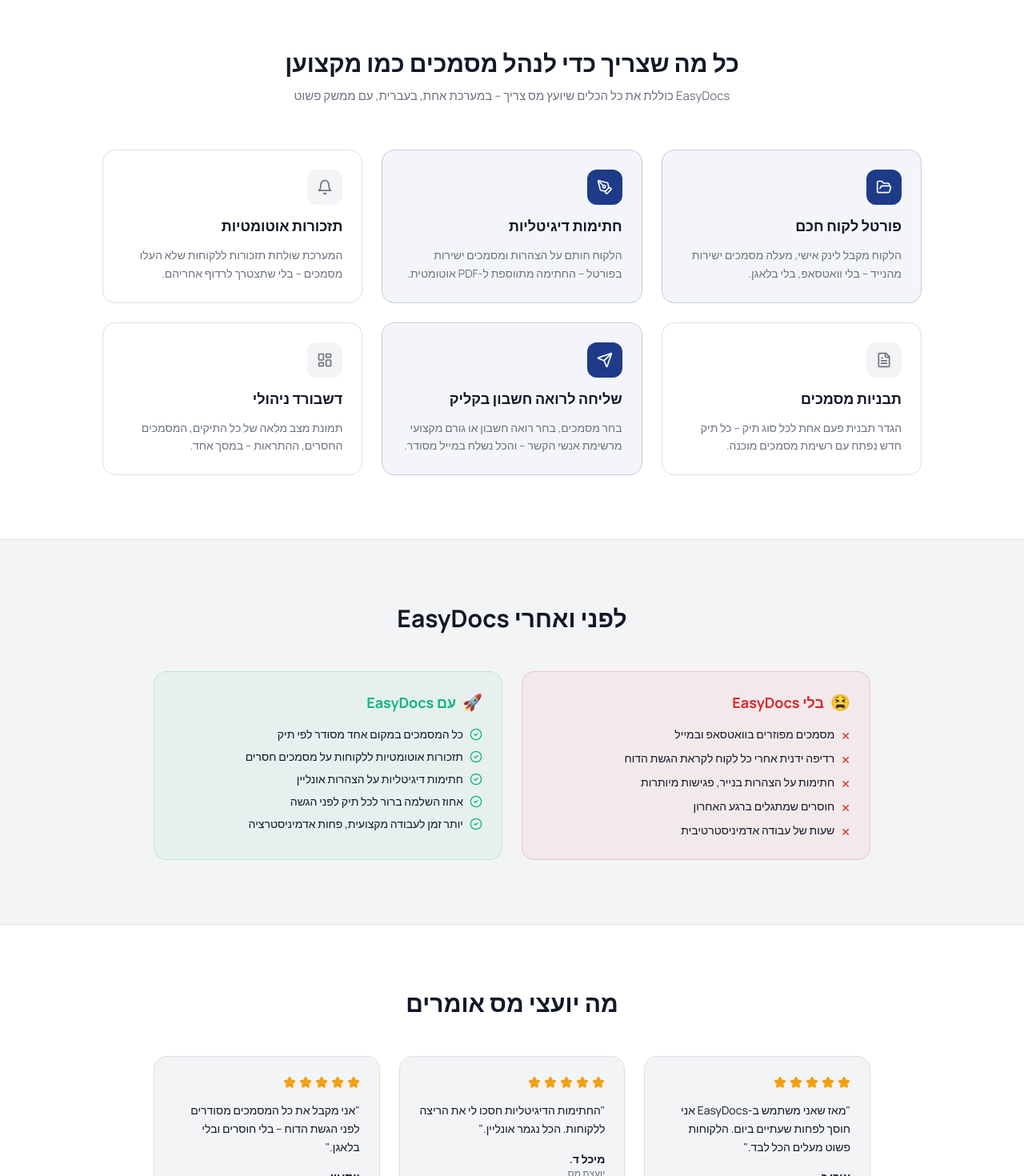
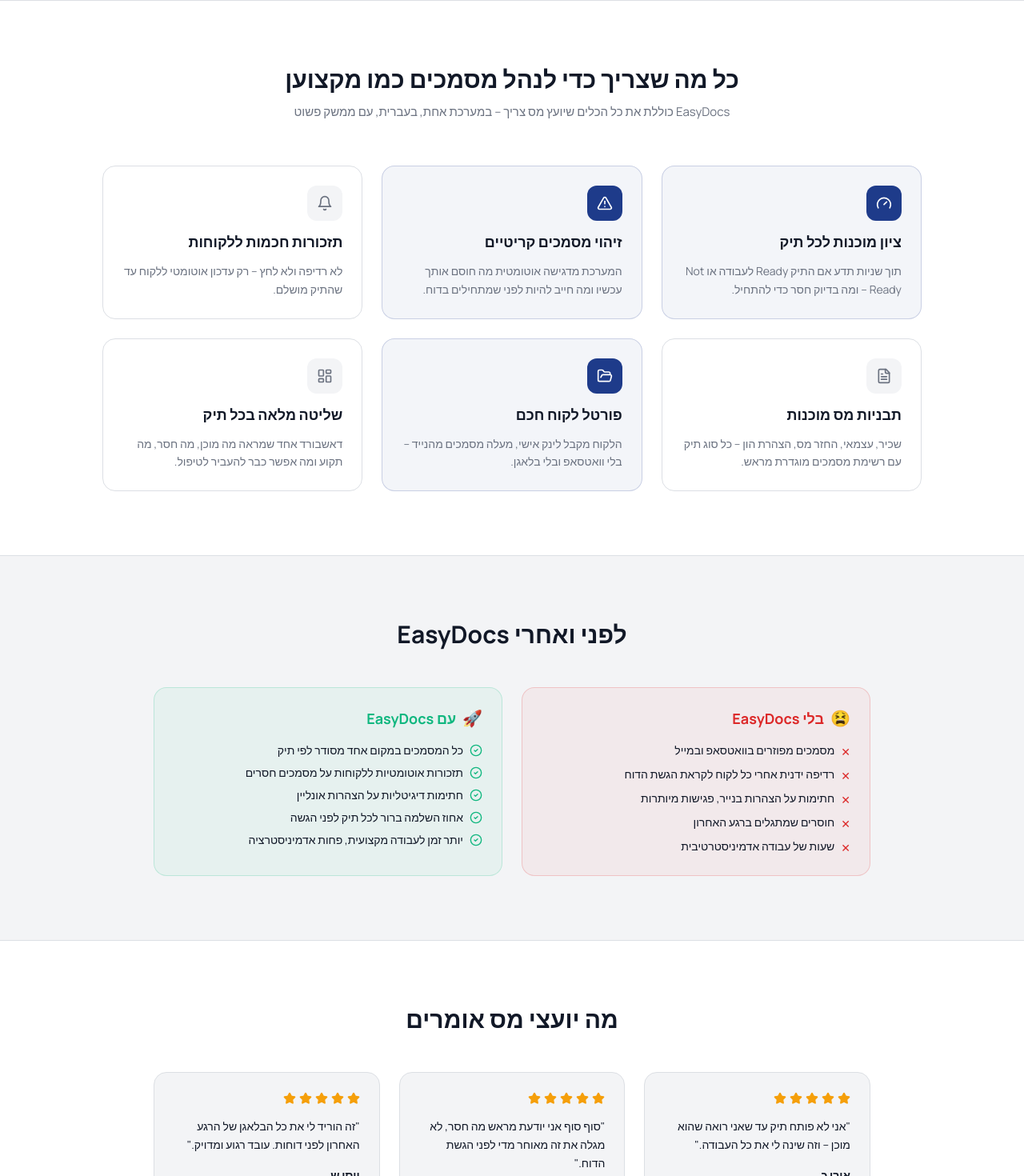
Before and after one commit to libbygel/easyDocs, a React (Vite) app: page /landing in a window 1280 px wide. Shown: the part 2329-3799 px from the top of the page at 80% size. Built offline with nearby package versions, Linux system fonts and the light colour scheme; the HTML template or start-up script is replaced by a standard one.

Commit message:
Changes
Co-authored-by: dvorag-cloud <154791941+dvorag-cloud@users.noreply.github.com>

```diff
--- a/src/pages/LandingPage.tsx
+++ b/src/pages/LandingPage.tsx
@@ -4,58 +4,58 @@ import { Button } from "@/components/ui/button";
 import {
   FileText, Send, Bell, PenTool, Users, FolderOpen,
   CheckCircle2, ArrowLeft, Shield, Zap, Clock, Star,
-  ChevronDown, Smartphone, LayoutDashboard, Play
+  ChevronDown, Smartphone, LayoutDashboard, Play, Gauge, AlertTriangle
 } from "lucide-react";
 
 const features = [
   {
-    icon: FolderOpen,
-    title: "פורטל לקוח חכם",
-    desc: "הלקוח מקבל לינק אישי, מעלה מסמכים ישירות מהנייד – בלי וואטסאפ, בלי בלאגן.",
+    icon: Gauge,
+    title: "ציון מוכנות לכל תיק",
+    desc: "תוך שניות תדע אם התיק Ready לעבודה או Not Ready – ומה בדיוק חסר כדי להתחיל.",
     highlight: true,
   },
   {
-    icon: PenTool,
-    title: "חתימות דיגיטליות",
-    desc: "הלקוח חותם על הצהרות ומסמכים ישירות בפורטל – החתימה מתווספת ל-PDF אוטומטית.",
+    icon: AlertTriangle,
+    title: "זיהוי מסמכים קריטיים",
+    desc: "המערכת מדגישה אוטומטית מה חוסם אותך עכשיו ומה חייב להיות לפני שמתחילים בדוח.",
     highlight: true,
   },
   {
     icon: Bell,
-    title: "תזכורות אוטומטיות",
-    desc: "המערכת שולחת תזכורות ללקוחות שלא העלו מסמכים – בלי שתצטרך לרדוף אחריהם.",
+    title: "תזכורות חכמות ללקוחות",
+    desc: "לא רדיפה ולא לחץ – רק עדכון אוטומטי ללקוח עד שהתיק מושלם.",
     highlight: false,
   },
   {
     icon: FileText,
-    title: "תבניות מסמכים",
-    desc: "הגדר תבנית פעם אחת לכל סוג תיק – כל תיק חדש נפתח עם רשימת מסמכים מוכנה.",
+    title: "תבניות מס מוכנות",
+    desc: "שכיר, עצמאי, החזר מס, הצהרת הון – כל סוג תיק עם רשימת מסמכים מוגדרת מראש.",
     highlight: false,
   },
   {
-    icon: Send,
-    title: "שליחה לרואה חשבון בקליק",
-    desc: "בחר מסמכים, בחר רואה חשבון או גורם מקצועי מרשימת אנשי הקשר – והכל נשלח במייל מסודר.",
+    icon: FolderOpen,
+    title: "פורטל לקוח חכם",
+    desc: "הלקוח מקבל לינק אישי, מעלה מסמכים מהנייד – בלי וואטסאפ ובלי בלאגן.",
     highlight: true,
   },
   {
     icon: LayoutDashboard,
-    title: "דשבורד ניהולי",
-    desc: "תמונת מצב מלאה של כל התיקים, המסמכים החסרים, ההתראות – במסך אחד.",
+    title: "שליטה מלאה בכל תיק",
+    desc: "דאשבורד אחד שמראה מה מוכן, מה חסר, מה תקוע ומה אפשר כבר להעביר לטיפול.",
     highlight: false,
   },
 ];
 
 const steps = [
-  { num: "1", title: "צור תבנית", desc: "הגדר אילו מסמכים דרושים לכל סוג תיק" },
-  { num: "2", title: "שלח לינק ללקוח", desc: "הלקוח מקבל לינק מאובטח להעלאת מסמכים" },
-  { num: "3", title: "נהל ואשר", desc: "עקוב, אשר או דחה מסמכים – הכל במקום אחד" },
+  { num: "1", title: "בחר תבנית מס", desc: "שכיר, עצמאי, החזר מס – רשימת המסמכים נטענת אוטומטית" },
+  { num: "2", title: "שלח לינק ללקוח", desc: "הלקוח מעלה מסמכים בעצמו, אתה מקבל התראה על כל פעולה" },
+  { num: "3", title: "התחל לעבוד רק כשמוכן", desc: "ציון המוכנות מראה לך בדיוק מתי התיק Ready להגשה" },
 ];
 
 const testimonials = [
-  { name: "אורי כ.", role: "יועץ מס", text: "מאז שאני משתמש ב-EasyDocs אני חוסך לפחות שעתיים ביום. הלקוחות פשוט מעלים הכל לבד." },
-  { name: "מיכל ד.", role: "יועצת מס", text: "החתימות הדיגיטליות חסכו לי את הריצה ללקוחות. הכל נגמר אונליין." },
-  { name: "יוסי ש.", role: "יועץ מס בכיר", text: "אני מקבל את כל המסמכים מסודרים לפני הגשת הדוח – בלי חוסרים ובלי בלאגן." },
+  { name: "אורי כ.", role: "יועץ מס", text: "אני לא פותח תיק עד שאני רואה שהוא מוכן – וזה שינה לי את כל העבודה." },
+  { name: "מיכל ד.", role: "יועצת מס", text: "סוף סוף אני יודעת מראש מה חסר, לא מגלה את זה מאוחר מדי לפני הגשת הדוח." },
+  { name: "יוסי ש.", role: "יועץ מס בכיר", text: "זה הוריד לי את כל הבלאגן של הרגע האחרון לפני דוחות. עובד רגוע ומדויק." },
 ];
 
 export default function LandingPage() {
```
